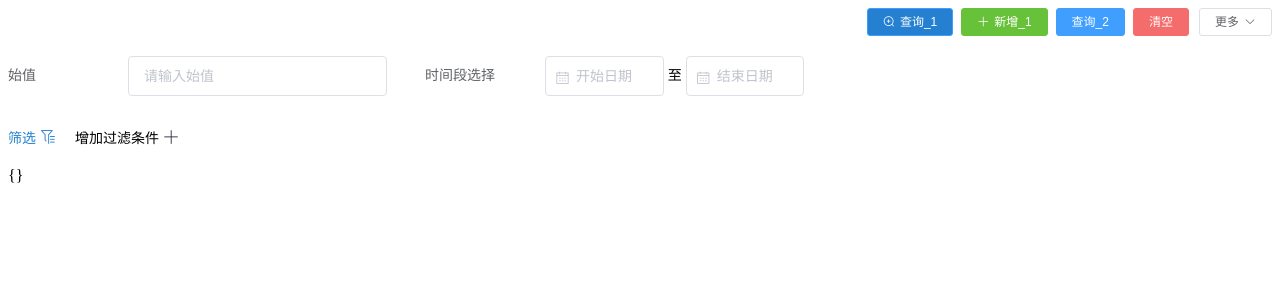
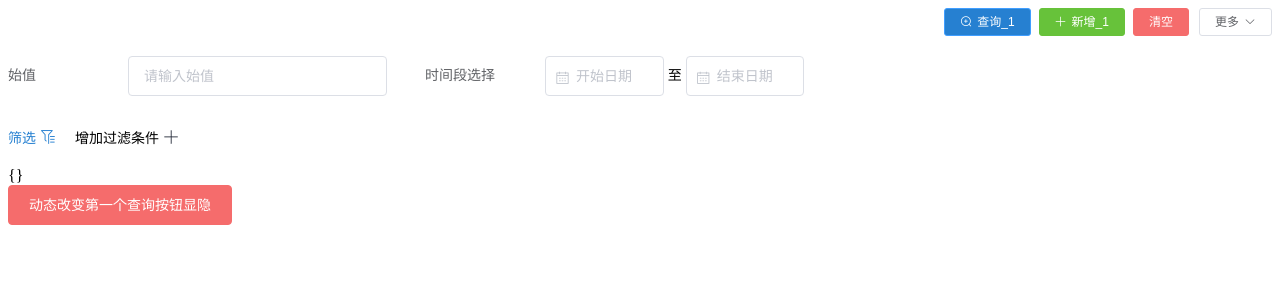
Before and after one commit to RayforReal/search_header_filter_cache, a Vue app: page / in a window 1280 px wide. Shown: the top 300 px of the page. Built offline with nearby package versions, Linux system fonts and the light colour scheme.

Commit message:
feat  按钮显示字段show 接收boolean number(0,1...) function 不传show字段为默认显示按钮

```diff
--- a/examples/App.vue
+++ b/examples/App.vue
@@ -10,6 +10,9 @@
         <div style="margin-top:20px">
             {{searchData}}
         </div>
+        <el-button @click="changeBtnShow"
+                   type='danger'>动态改变第一个查询按钮显隐
+        </el-button>
     </div>
 </template>
 
@@ -110,14 +113,12 @@
                     {
                         default: true,
                         label: '查询_1',
-                        className:'red-class',
+                        className: 'red-class',
                         type: 'primary',
                         key: 'query_1',
                         isSearch: true,
                         icon: 'el-icon-zoom-in',
-                        show: () => {
-                            return true
-                        },
+                        show: true,
                         method: (param, data) => {
                             this.searchData = data;
                             console.log(data, param, '查询');
@@ -128,9 +129,7 @@
                         label: '导出_1',
                         type: 'success',
                         key: 'import_1',
-                        show: () => {
-                            return false
-                        },
+                        show: 0,
                         method: (param) => {
                             console.log(param, '导出_1');
                         },
@@ -141,21 +140,16 @@
                         icon: 'el-icon-plus',
                         type: 'success',
                         key: 'add_1',
-                        show: () => {
-                            return true
-                        },
+                        show: 1,
                         method: (param) => {
                             console.log(param, '新增_1');
                         },
                     },
                     {
-                        default: true,
                         label: '查询_2',
                         key: 'query_2',
                         type: 'primary',
-                        show: () => {
-                            return true
-                        },
+                        show: true,
                         method: (param) => {
                             console.log(param, '查询_2');
                         },
@@ -180,24 +174,29 @@
                         },
                     }
                 ],
-                cacheProxy:{
-                    without:true,
-                    asyncGet:false,//如果为true get函数需要添加async 返回一个promise对象到子组件
-                    get: ()=>{
+                cacheProxy: {
+                    without: true,
+                    asyncGet: false,//如果为true get函数需要添加async 返回一个promise对象到子组件
+                    get: () => {
                         return JSON.parse(localStorage.getItem('searchList_App'))
                     },
-                    set:(data)=>{
+                    set: (data) => {
                         console.log(data);
                         localStorage.setItem(`searchList_App`, JSON.stringify(data));
                     }
                 }
             }
+        },
+        methods: {
+            changeBtnShow() {
+                this.btnList[0].show = !this.btnList[0].show
+            }
         }
     };
 </script>
 
-<style lang="scss" >
-    .red-class{
+<style lang="scss">
+    .red-class {
         background: #2680D1 !important;
     }
 </style>
--- a/package.json
+++ b/package.json
@@ -1,6 +1,6 @@
 {
     "name": "search_header_filter_cache",
-    "version": "0.1.6",
+    "version": "0.1.7",
     "description":"列表页搜索可选择过滤输入框(VUE)",
     "main": "lib/searchHeader.umd.min.js",
     "keyword": "searchHeader inputFilter searchBox",
--- a/packages/searchHeader/src/searchHeader.vue
+++ b/packages/searchHeader/src/searchHeader.vue
@@ -1,7 +1,7 @@
 <template>
     <div class="search-header">
         <div class="btn-container">
-            <el-button v-for="item in showBtnList"
+            <el-button v-for="item in allBtnList.showBtnList"
                        :key="item.key"
                        :size="btnSize"
                        :class="item.className||''"
@@ -18,12 +18,12 @@
             </transition>
             <el-dropdown style="margin-left: 10px"
                          @command="handleCommand"
-                         v-if="hiddenBtnList.length>0">
+                         v-if="allBtnList.hiddenBtnList.length>0">
                 <el-button :size="btnSize">
                     更多<i class="el-icon-arrow-down el-icon--right"/>
                 </el-button>
                 <el-dropdown-menu slot="dropdown">
-                    <el-dropdown-item v-for="item in hiddenBtnList"
+                    <el-dropdown-item v-for="item in allBtnList.hiddenBtnList"
                                       :command="item"
                                       :key="item.label">{{item.label}}
                     </el-dropdown-item>
@@ -104,8 +104,6 @@
                 offFilter: require('./icon/offFilter.png'),
                 filterDialogShow: false,
                 searchData: {},
-                showBtnList: [],
-                hiddenBtnList: [],
                 showFiltrate: true,
                 revertBtnShow: false,
                 cascadeList: [],
@@ -163,16 +161,32 @@
             }
         },
         created() {
-            this.dataInit();
+            this.dialogInputInit();
+            this.cascadeInit();
+        },
+        computed: {
+            allBtnList() {
+                let arr = {
+                    showBtnList: [],
+                    hiddenBtnList: []
+                };
+                this.btnList.forEach(item => {
+                    (item.default && this.checkPropShow(item.show)) && arr.showBtnList.push(item);
+                    (!item.default && this.checkPropShow(item.show)) && (arr.hiddenBtnList.push(item))
+                });
+                return arr
+            },
         },
         methods: {
-            dataInit() {
-                this.btnList.forEach(item => {
-                    (item.default && item.show && item.show()) && this.showBtnList.push(item);
-                    (!item.default && item.show && item.show()) && (this.hiddenBtnList.push(item))
-                });
-                this.dialogInputInit();
-                this.cascadeInit();
+            checkPropShow(show) {
+                if(typeof (show) === "function") {
+                    return show();
+                }
+                if(typeof (show) === "boolean"||typeof (show) === "number") {
+                    return show;
+                }
+                //默认不传show字段为显示
+                return typeof (show) === "undefined";
             },
             dialogInputInit() {
                 this.propInputList = this.inputList;
```
